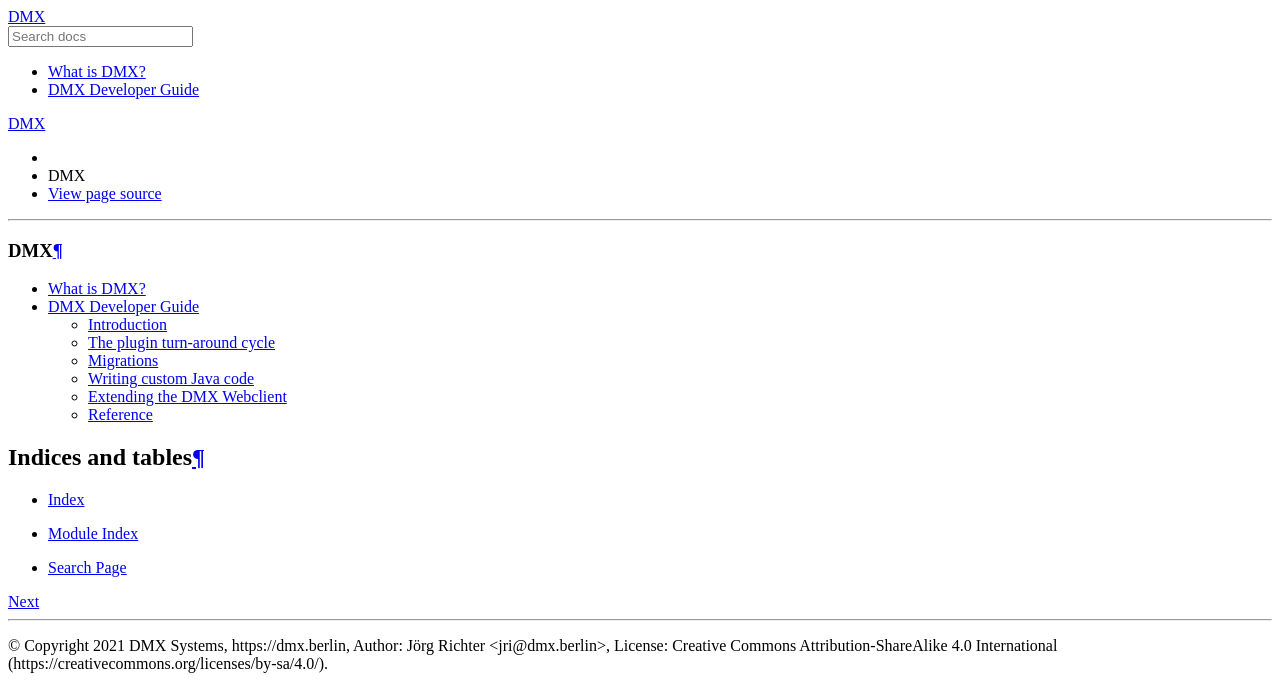
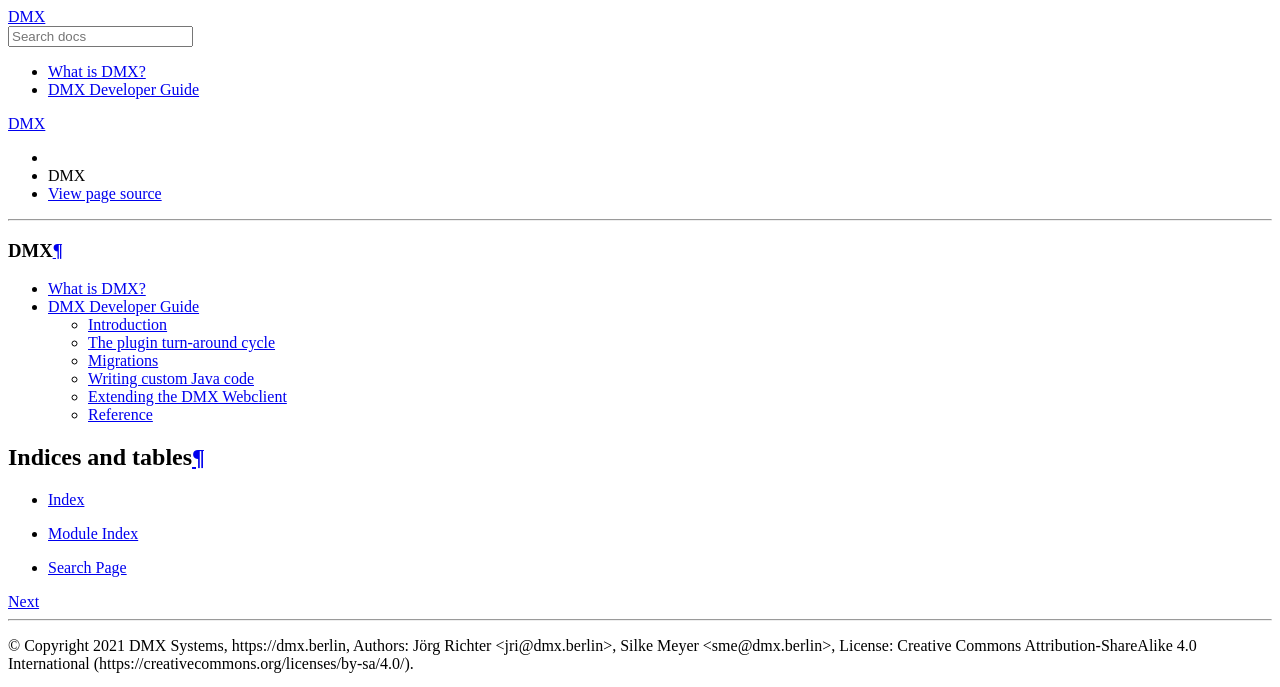
Before and after one commit to dmx-systems/dmx-documentation, a Sphinx documentation site: the page built from docs/index.rst, in a window 1280 px wide, cut to the strip 0-687 px from the top of the page. Built offline with Sphinx 7.4.7 and the Read the Docs theme 2.0.0, drawn with Linux system fonts in a browser that asks for light colours.

Commit message:
Update footer, pt. 2

```diff
--- a/docs/conf.py
+++ b/docs/conf.py
@@ -20,8 +20,8 @@
 # -- Project information -----------------------------------------------------
 
 project = u'DMX'
-copyright = u'2021 DMX Systems, https://dmx.berlin, Author: Jörg Richter <jri@dmx.berlin>, License: Creative Commons Attribution-ShareAlike 4.0 International (https://creativecommons.org/licenses/by-sa/4.0/)'
-author = u'Jörg Richter <jri@dmx.berlin>'
+copyright = u'2021 DMX Systems, https://dmx.berlin, Authors: Jörg Richter <jri@dmx.berlin>, Silke Meyer <sme@dmx.berlin>, License: Creative Commons Attribution-ShareAlike 4.0 International (https://creativecommons.org/licenses/by-sa/4.0/)'
+author = u'Jörg Richter <jri@dmx.berlin>, Silke Meyer <sme@dmx.berlin>'
 
 # The short X.Y version
 version = u''
```
